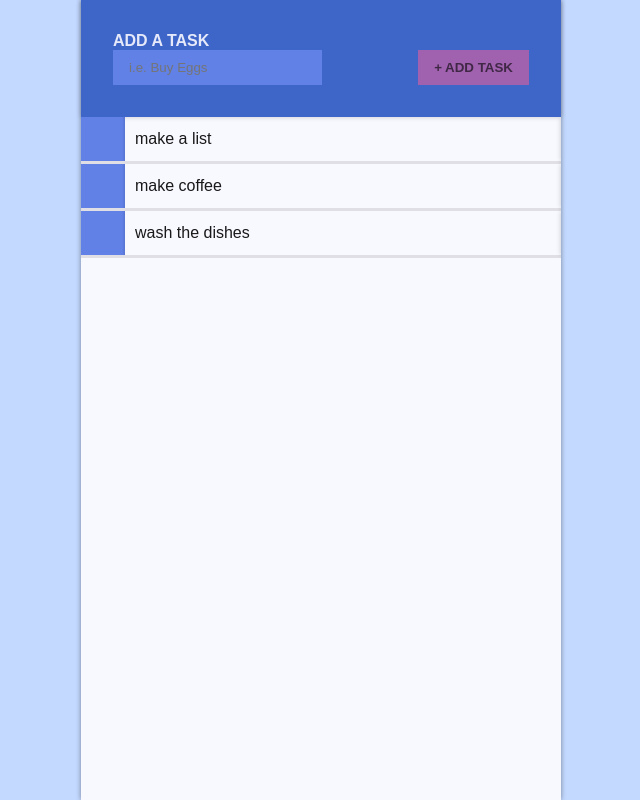
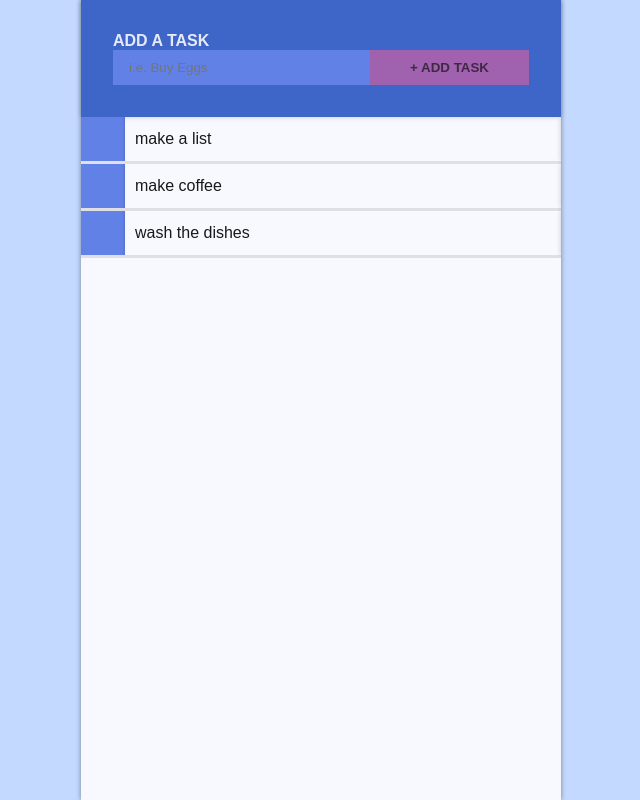
Before and after one commit to purplesunk/practice-javascript-todolist, a plain HTML site: page index.html in a window 1280 px wide. Shown: the whole page, without its empty margins (319-959 px from the left). Drawn offline with Linux system fonts and the light colour scheme.

Commit message:
fix the button floating

```diff
--- a/css/style.css
+++ b/css/style.css
@@ -41,6 +41,9 @@ ul {
   background-color: var(--clr-primary-dark);
   padding: 2rem;
   box-shadow: 0px 0px 5px rgba(0, 0, 0, 0.2);
+  display: grid;
+  grid-template-rows: auto auto;
+  grid-template-columns: auto auto;
 }
 
 .add-task--label {
@@ -49,13 +52,13 @@ ul {
   font-weight: bold;
   color: var(--clr-neutral-light);
   opacity: 0.9;
+  grid-column: 1 / -1;
 }
 .task-input {
   background-color: var(--clr-primary);
   border: 0;
   padding: 0.625rem 1rem;
   color: var(--clr-neutral-light);
-  width: max-content;
 }
 .add-task--button {
   border: 0;
@@ -64,7 +67,6 @@ ul {
   padding: 0.625rem 1rem;
   text-transform: uppercase;
   font-weight: bold;
-  float: right;
   transition: var(--btn-transition);
 }
 
```
